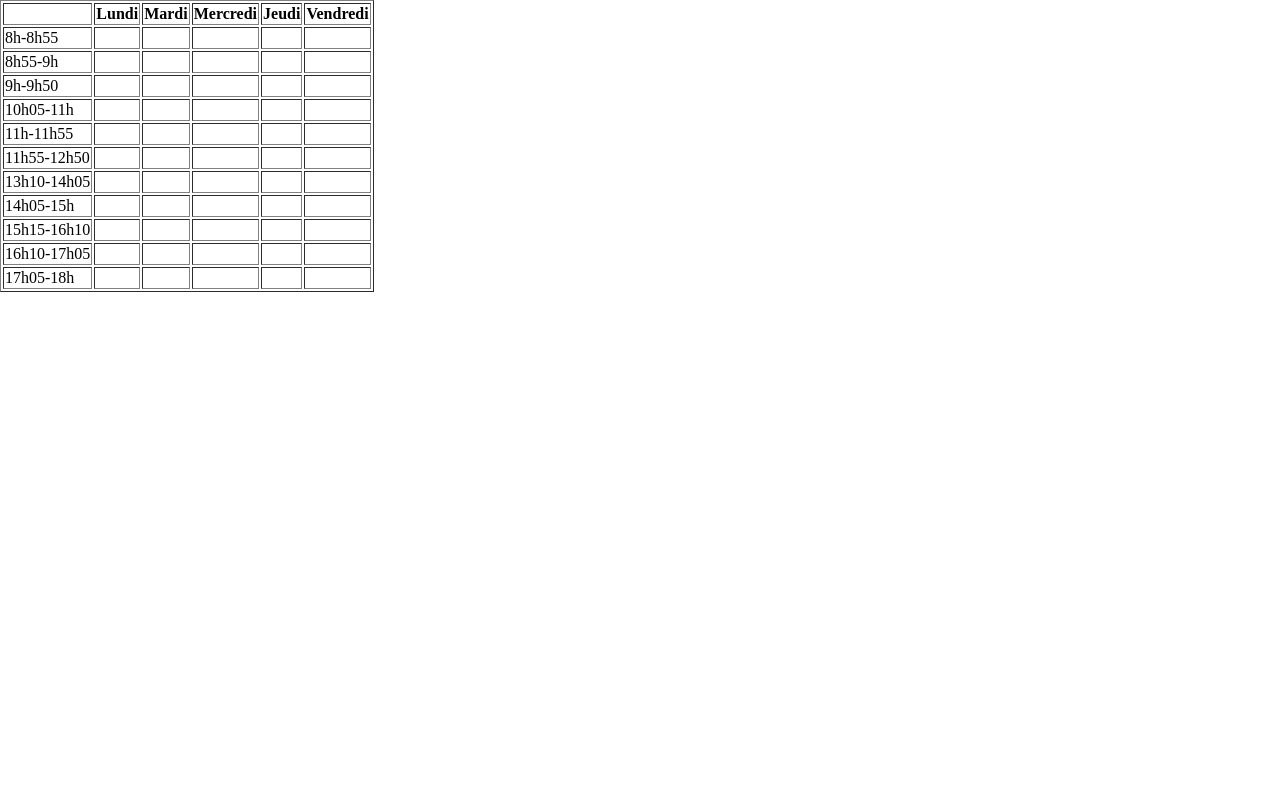
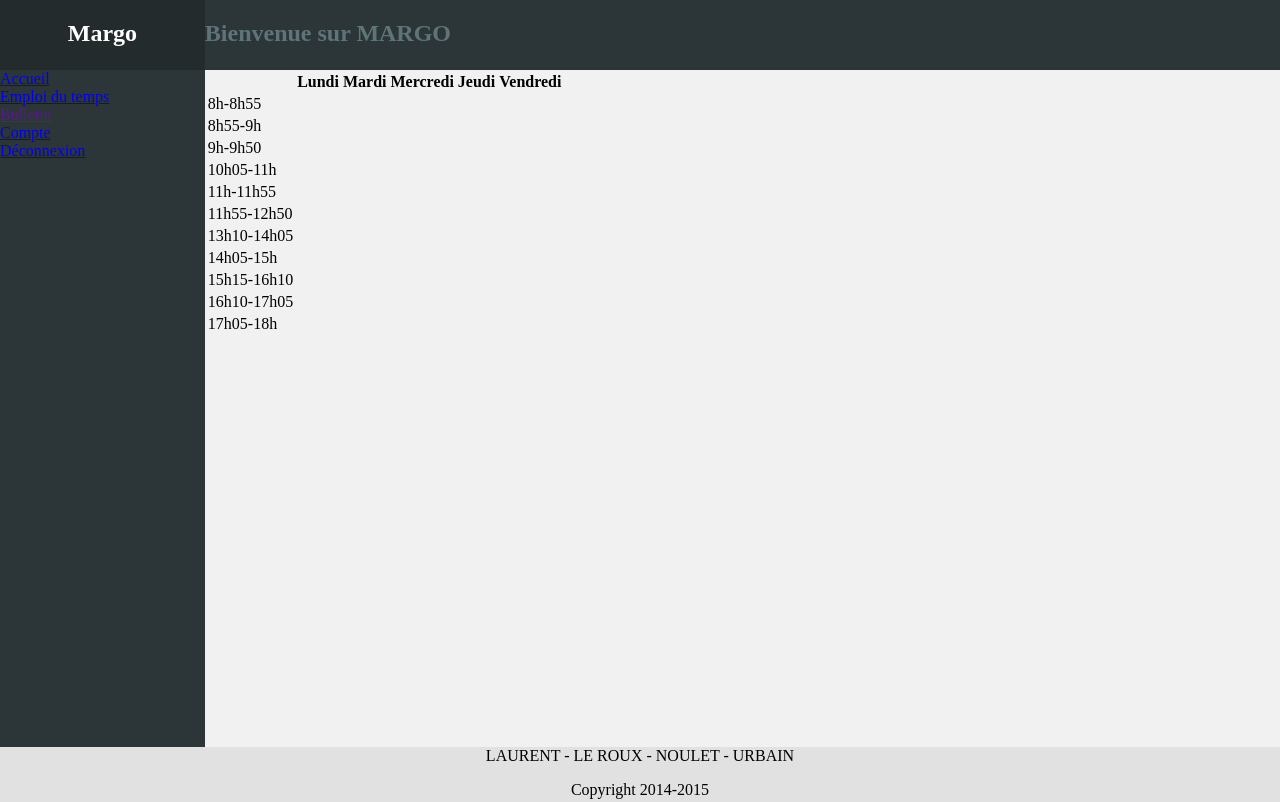
Before and after one commit to SLAM5-MARGO-groupe3-4/site_margo, a PHP site: page /emploiDuTemps.php in a window 1280 px wide. Before the commit the page ends 292 px from the top, so only its background shows below. Run offline with PHP 8.4, Linux system fonts and the light colour scheme; the visitor is signed in with stand-in values (Sample User, id 1).

Commit message:
Emploi du temps css

```diff
--- a/site_margo/compte.php
+++ b/site_margo/compte.php
@@ -2,7 +2,6 @@
 include('include/head.php');
 $espace = "Modification du compte";
 
-//nom, prenom, mdp, mail,
 $func = $_GET["func"];
 
 if($func=="modification"){
--- a/site_margo/emploiDuTemps.php
+++ b/site_margo/emploiDuTemps.php
@@ -1,10 +1,10 @@
 <?php
 include('include/head.php');
 
-$tabJours = array("Lundi","Mardi","Mercredi","Jeudi","Vendredi");
-$tabHeures = array("8h-8h55","8h55-9h","9h-9h50","10h05-11h","11h-11h55","11h55-12h50","13h10-14h05",'14h05-15h',"15h15-16h10","16h10-17h05","17h05-18h");
+$tabJours = array("Lundi", "Mardi", "Mercredi", "Jeudi", "Vendredi");
+$tabHeures = array("8h-8h55", "8h55-9h", "9h-9h50", "10h05-11h", "11h-11h55", "11h55-12h50", "13h10-14h05", '14h05-15h', "15h15-16h10", "16h10-17h05", "17h05-18h");
 
-echo '<table border="1">';
+/* echo '<table border="1">';
   echo '<th></th>';
   for ($i=0;$i<count($tabJours);$i++){
   echo '<th>' . $tabJours[$i] . '</th>';
@@ -17,5 +17,51 @@ for($j=0;$j<count($tabHeures);$j++){
   echo '<td>' . '' . '</td>';
   }
   echo'</tr>';
+  } */
+?>
+
+<!DOCTYPE html>
+<html>
+    <head>
+        <title>Emploi du temps</title>
+        <link type="text/css" rel="stylesheet" href="css/style.css">
+    </head>
+    <body>
+        <header>
+            <div class="logo">
+                <h2>Margo</h2>
+            </div>
+            <div class="espace">
+                <div class="titre">
+                    <h2>Bienvenue sur MARGO</h2>
+                </div>
+            </div>
+        </header>
+        <aside>
+            <?php include('include/menu.php') ?>
+        </aside>
+        <section>
+            <?php
+            echo '<table id="idTableEDT">';
+            echo '<th></th>';
+            for ($i = 0; $i < count($tabJours); $i++) {
+                echo '<th>' . $tabJours[$i] . '</th>';
             }
+
+            for ($j = 0; $j < count($tabHeures); $j++) {
+                echo '<tr>';
+                echo '<td>' . $tabHeures[$j] . '</td>';
+                for ($i = 0; $i < count($tabJours); $i++) {
+                    echo '<td>' . '' . '</td>';
+                }
+                echo'</tr>';
+            }
+            echo '</table>';
             ?>
+        </section>
+        <footer>
+            <p>LAURENT - LE ROUX - NOULET - URBAIN</p>
+            <p>Copyright 2014-2015</p>
+        </footer>
+    </body>
+</html>
```
Lines whose indentation alone changed are shown as unchanged.
